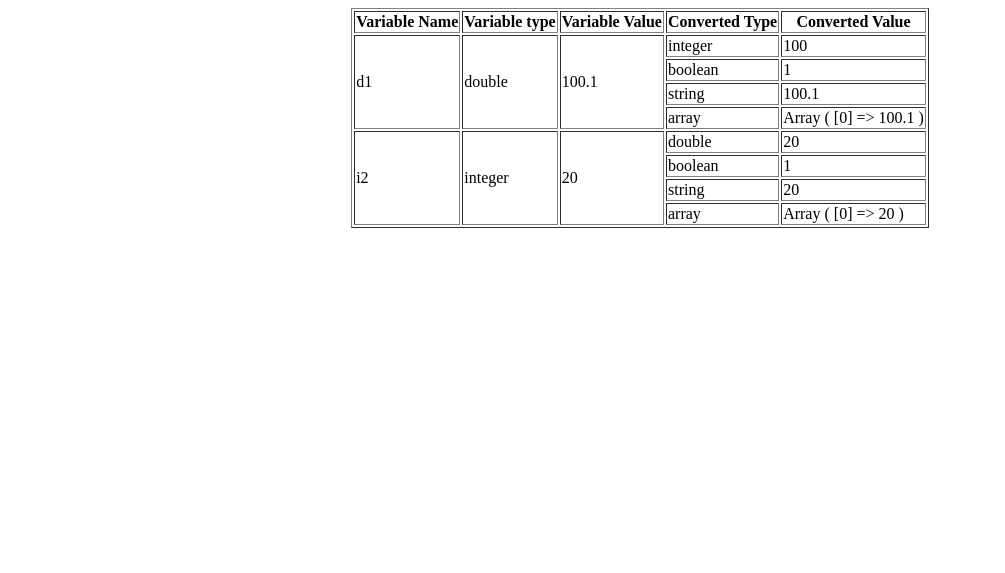
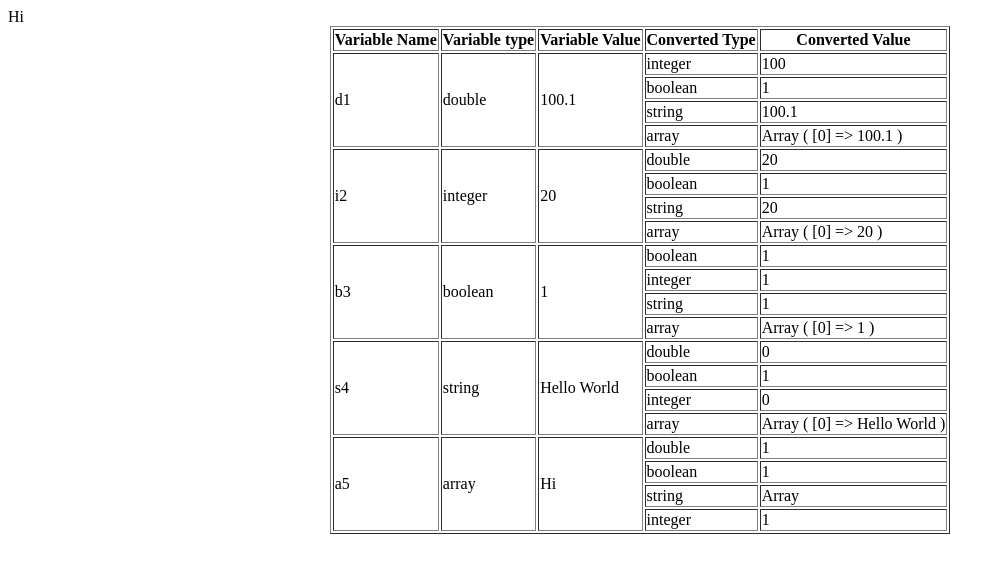
Before and after one commit to PandyaJeet/php_labwork, a PHP site: page /1.21.php in a window 1280 px wide. Shown: the top 573 px of the page, without its empty margins (0-1005 px from the left). Run offline with PHP 8.4, Linux system fonts and the light colour scheme.

Commit message:
1.21 done

```diff
--- a/Assign1/1.21.php
+++ b/Assign1/1.21.php
@@ -11,6 +11,24 @@
     $s2 = (string)$i2;
     $a2 = (array)$i2;
 
+    $b3 = True;
+    $i3 = (int)$b3;
+    $d3 = (boolean)$b3;
+    $s3 = (string)$b3;
+    $a3 = (array)$b3;
+
+    $s4 = "Hello World";
+    $i4 = (int)$s4;
+    $d4 = (double)$s4;
+    $b4 = (boolean)$s4;
+    $a4 = (array)$s4;
+
+    $a5 = ["Hi"];
+    print($a5[0]);
+    $i5 = (int)$a5;
+    $d5 = (double)$a5;
+    $b5 = (boolean)$a5;
+    $s5 = (string)$a5;
 ?>
 
 <body>
@@ -48,6 +66,55 @@
         <tr>
             <td><?php print(gettype($a2));?></td><td><?php print_r($a2)?></td>
         </tr>
+
+        <tr>
+            <td rowspan = "4">b3</td>
+            <td rowspan = "4"><?php print(gettype($b3));?></td>
+            <td rowspan="4"><?php print($b3)?></td>
+            <td><?php print(gettype($d3));?></td><td><?php print($d3)?></td>
+        </tr>
+        <tr>
+            <td><?php print(gettype($i3));?></td><td><?php print($i3)?></td>
+        </tr>
+        <tr>
+            <td><?php print(gettype($s3));?></td><td><?php print($s3)?></td>
+        </tr>
+        <tr>
+            <td><?php print(gettype($a3));?></td><td><?php print_r($a3)?></td>
+        </tr>
+
+        <tr>
+            <td rowspan = "4">s4</td>
+            <td rowspan = "4"><?php print(gettype($s4));?></td>
+            <td rowspan="4"><?php print($s4)?></td>
+            <td><?php print(gettype($d4));?></td><td><?php print($d4)?></td>
+        </tr>
+        <tr>
+            <td><?php print(gettype($b4));?></td><td><?php print($b4)?></td>
+        </tr>
+        <tr>
+            <td><?php print(gettype($i4));?></td><td><?php print($i4)?></td>
+        </tr>
+        <tr>
+            <td><?php print(gettype($a4));?></td><td><?php print_r($a4)?></td>
+        </tr>
+
+<tr>
+            <td rowspan = "4">a5</td>
+            <td rowspan = "4"><?php print(gettype($a5));?></td>
+            <td rowspan="4"><?php print($a5[0])?></td>
+            <td><?php print(gettype($d5));?></td><td><?php print($d5)?></td>
+        </tr>
+        <tr>
+            <td><?php print(gettype($b5));?></td><td><?php print($b5)?></td>
+        </tr>
+        <tr>
+            <td><?php print(gettype($s5));?></td><td><?php print($s5)?></td>
+        </tr>
+        <tr>
+            <td><?php print(gettype($i5));?></td><td><?php print($i5)?></td>
+        </tr>
+
         </table>
     </center>
 </body>
```
